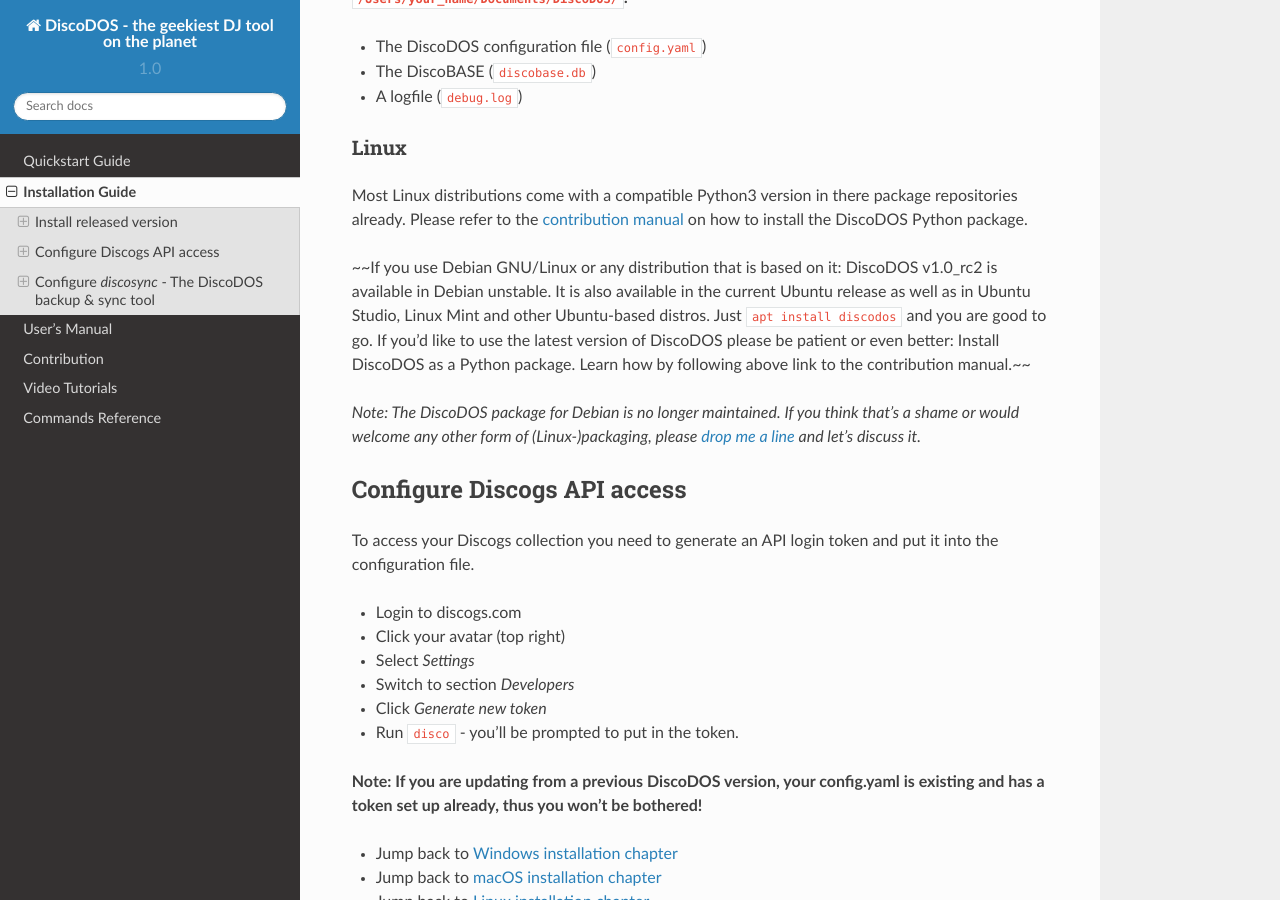
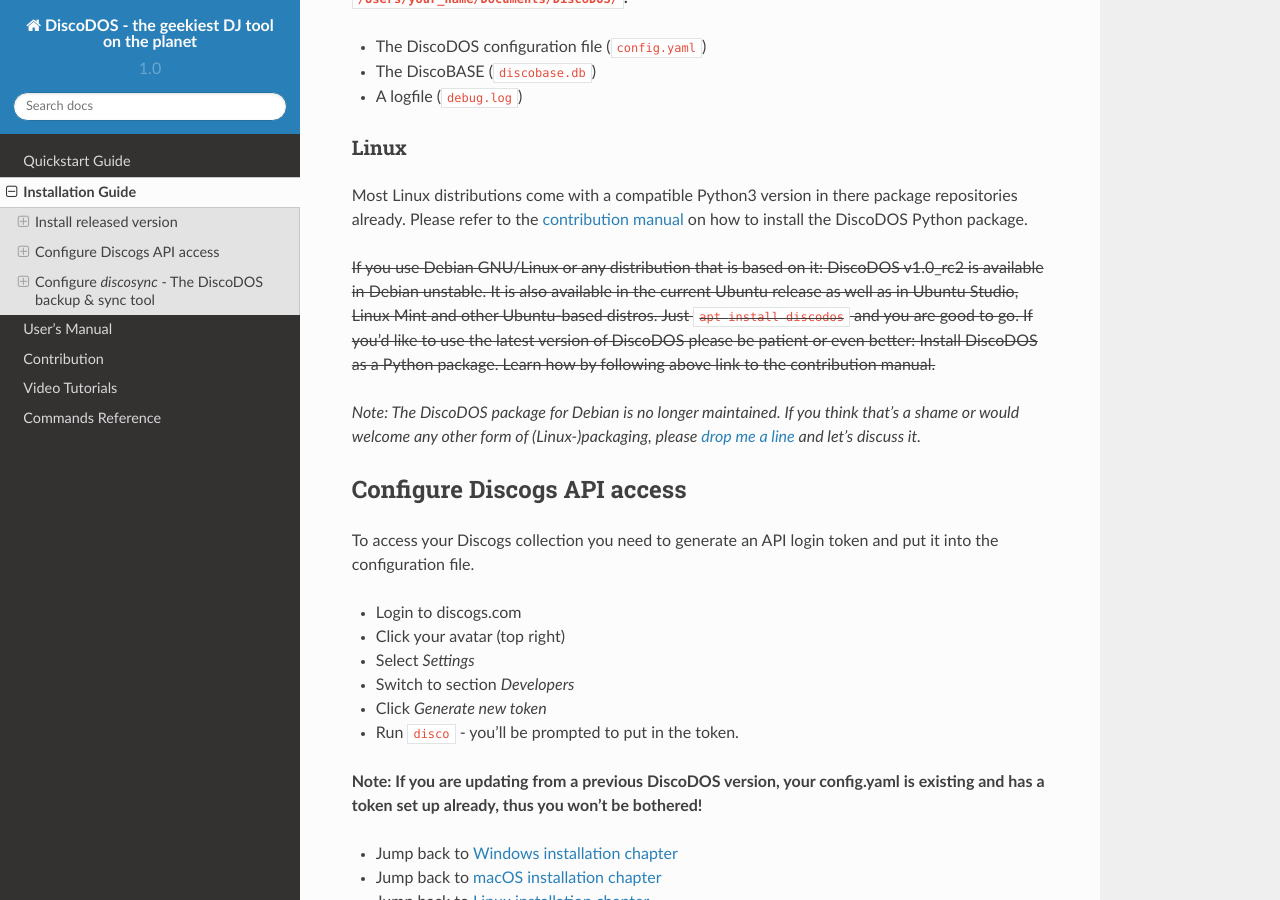
Before and after one commit to JOJ0/discodos, a Sphinx documentation site: the page built from sphinx/source/INSTALLATION.md, in a window 1280 px wide and 900 px high, scrolled down 2886 px. Built offline with Sphinx 7.4.7 and the Read the Docs theme 2.0.0, drawn with Linux system fonts in a browser that asks for light colours.

Commit message:
docs: Enable strikethrough extension
for myst (the markdown parser for rst/readthedocs)

```diff
--- a/sphinx/source/conf.py
+++ b/sphinx/source/conf.py
@@ -95,3 +95,6 @@
 
 # MyST configuration
 myst_heading_anchors = 7
+myst_enable_extensions = [
+    "strikethrough",
+]
```
